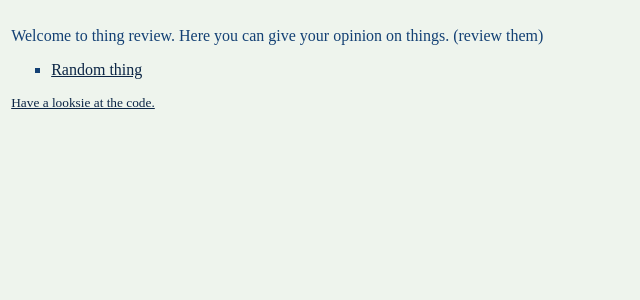
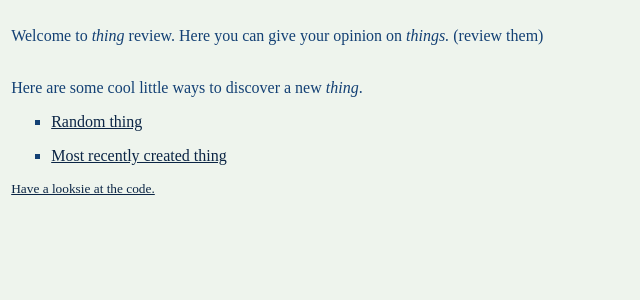
Before and after one commit to physi3/thingreview, a Django app: page / in a window 1280 px wide. Shown: the part 71-371 px from the top of the page, without its empty margins (0-640 px from the left). Run offline with Django 3.2, Linux system fonts and the light colour scheme.

Commit message:
Add find latest thing feature and put certain uses of "thing" in italics.

```diff
--- a/static/css/style.css
+++ b/static/css/style.css
@@ -27,7 +27,6 @@ a {
 
 a:hover, a:focus {
     color: var(--prussian-blue);
-
 }
 
 ul {
--- a/things/templates/things/index.html
+++ b/things/templates/things/index.html
@@ -2,9 +2,11 @@
 
 {% block header %}Thing Review{% endblock %}
 {% block body %}
-    <p>Welcome to thing review. Here you can give your opinion on things. (review them)</p>
+    <p>Welcome to <i>thing</i> review. Here you can give your opinion on <i>things.</i> (review them)</p>
+    <p><br>Here are some cool little ways to discover a new <i>thing</i>.</p>
     <ul>
         <li><p><a href="{% url 'things:random' %}">Random thing</a></p></li>
+        <li><p><a href="{% url 'things:latest' %}">Most recently created thing</a></p></li>
     </ul>
     <small class="bottom"><a href="https://github.com/ollydevulder/thingreview" target="_blank">Have a looksie at the code.</a></small>
 {% endblock %}
--- a/things/templates/things/things.html
+++ b/things/templates/things/things.html
@@ -3,7 +3,7 @@
 {% block header %}things{% endblock %}
 {% block body %}
     <small>Why not <a href="{% url 'things:make_thing' %}">make a new thing?</a></small>
-    <p>There are {{ things|length }} things. You can search them <a href="{% url 'things:search' %}">here</a>.</p>
+    <p>There are {{ things|length }} <i>things</i>. You can search them <a href="{% url 'things:search' %}">here</a>.</p>
     <p>Here they are:</p>
     <div class="thing-container">
         {% regroup things|dictsort:"name" by name.0 as letter_list %}
--- a/things/urls.py
+++ b/things/urls.py
@@ -12,4 +12,5 @@ urlpatterns = [
     path('things/thing/', views.make_thing, name='make_thing'),
     path('search/', views.search, name='search'),
     path('random/', views.random, name='random'),
+    path('latest/', views.latest, name='latest'),
 ]
--- a/things/views.py
+++ b/things/views.py
@@ -97,3 +97,12 @@ def random(request):
         return redirect('things:thing', _thing)
     else:
         return redirect('things:index')
+
+def latest(request):
+    count = models.Thing.objects.count()
+    _thing = None
+    if count:
+        _thing = models.Thing.objects.all()[count-1].id
+        return redirect('things:thing', _thing)
+    else:
+        return redirect('things:index')
```
